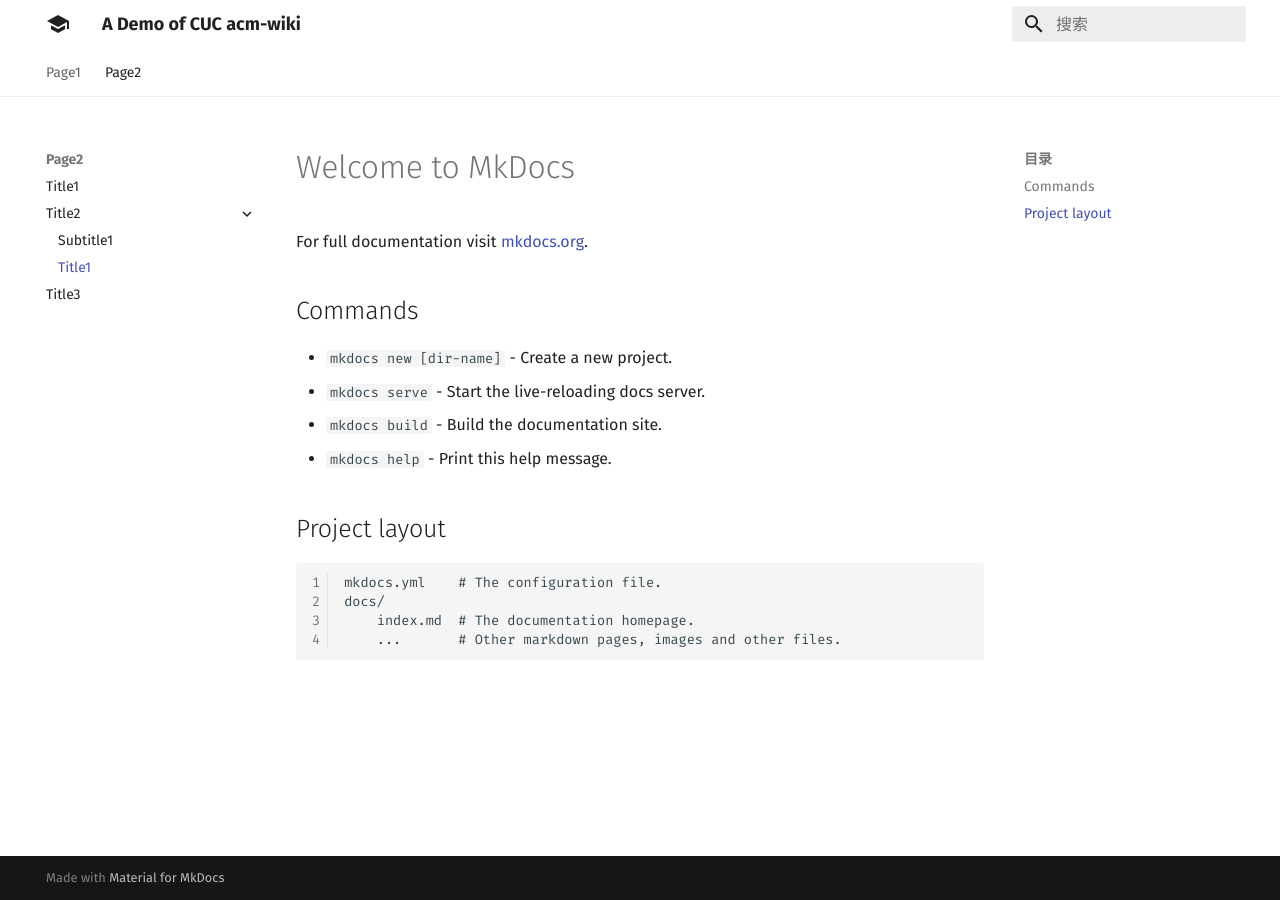
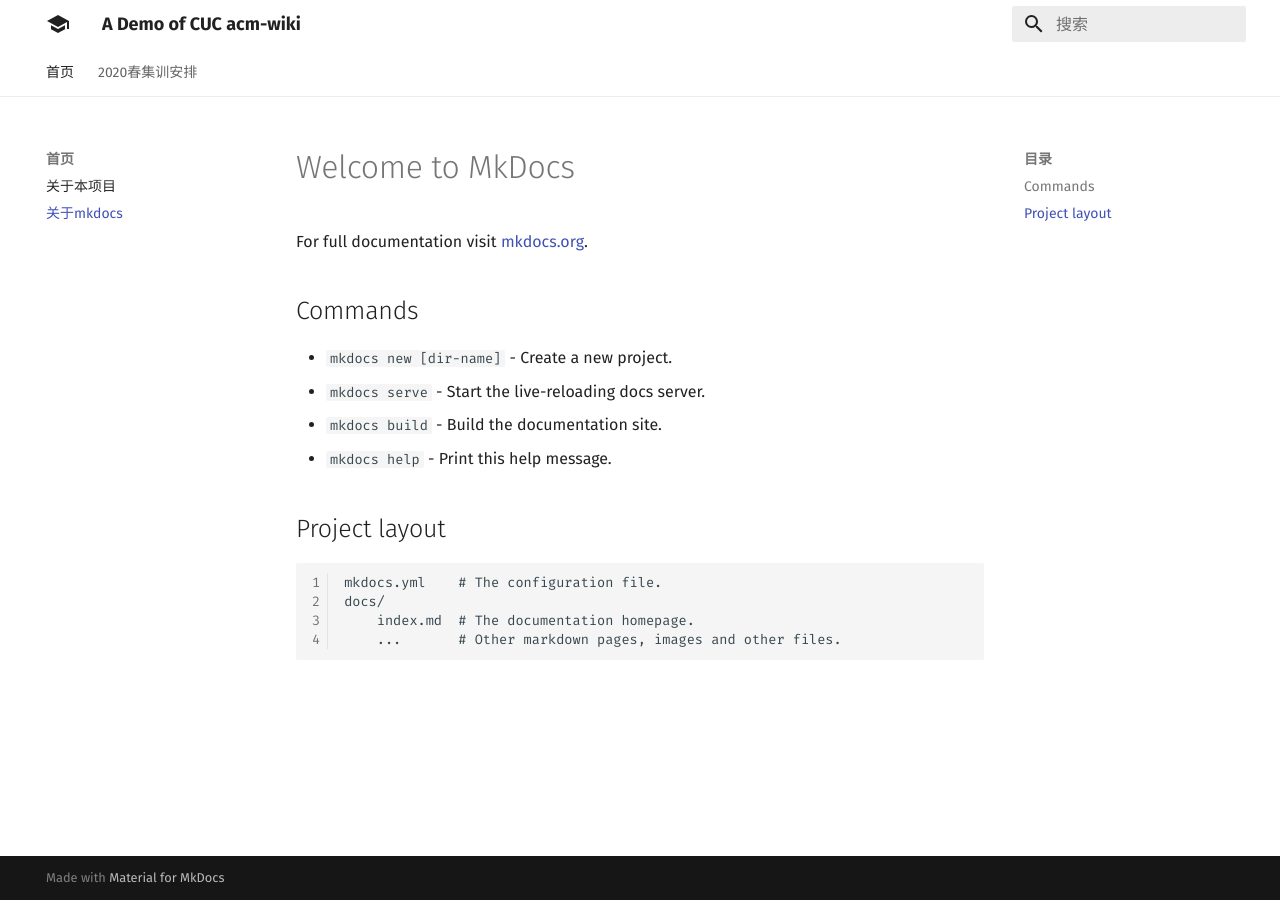
Before and after one commit to LyuLumos/A-demo-of-acmwiki, an MkDocs documentation site: the page built from docs/index.md, in a window 1280 px wide. Built offline with MkDocs 1.6.1 and Material for MkDocs 9.7.7, drawn with Linux system fonts in a browser that asks for light colours; some of the changed lines change nothing that is shown.

Commit message:
Formal Test1

```diff
--- a/mkdocs.yml
+++ b/mkdocs.yml
@@ -4,14 +4,11 @@ theme:
 
 # Contents
 nav:
-  - Page1:
-      - Title1: index.md
-  - Page2:
-      - Title1: 02.md
-      - Title2:
-        - Subtitle1: 03.md
-        - Subtitle2: index.md
-      - Title3: 04.md
+  - 首页:
+      - 关于本项目: introduction.md
+      - 关于mkdocs: index.md
+  - 2020春集训安排:
+      - 讲师名单: TeacherName.md
 
 ## Theme
 theme:
```
Also changed, not shown: .travis.yml (line endings or trailing spaces).
